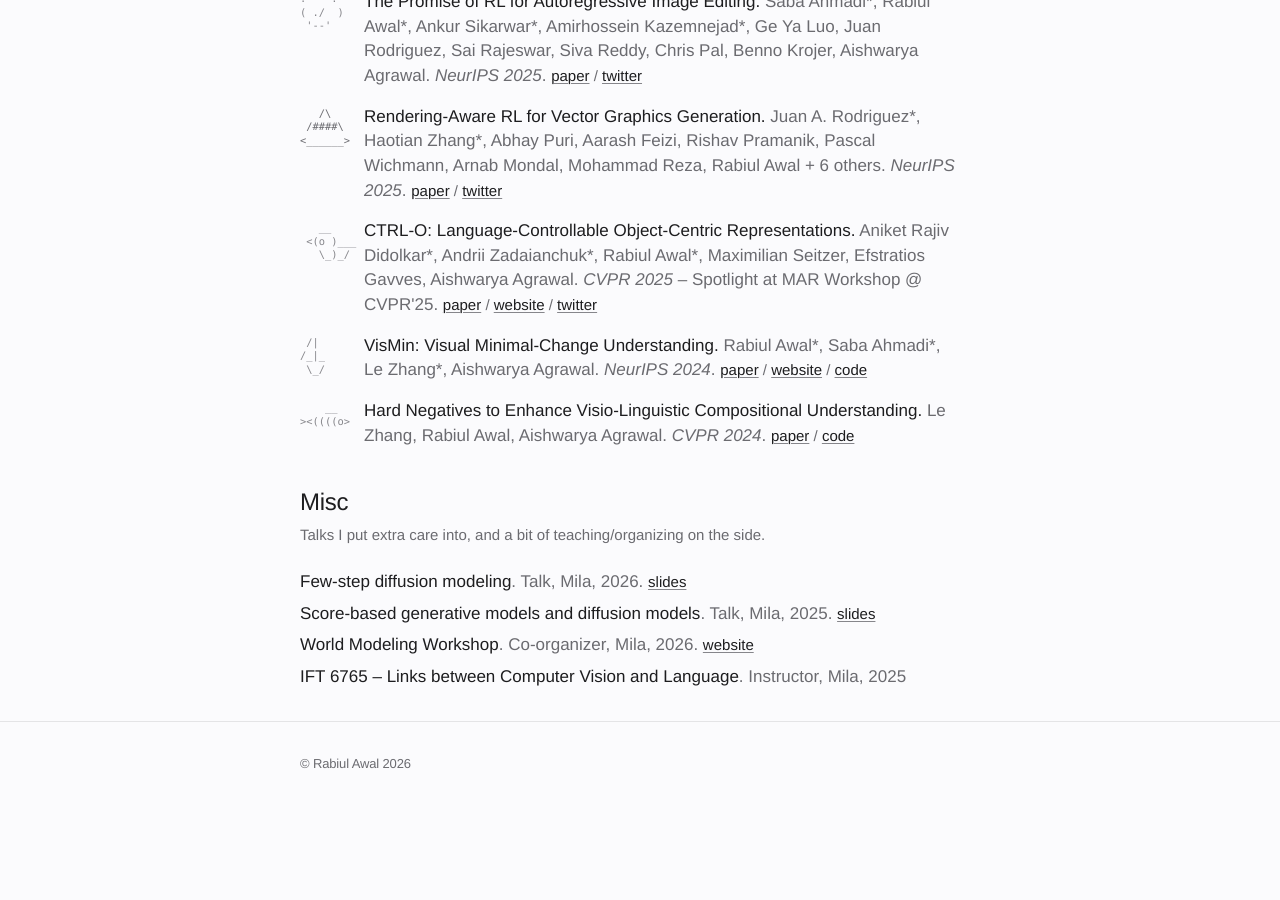
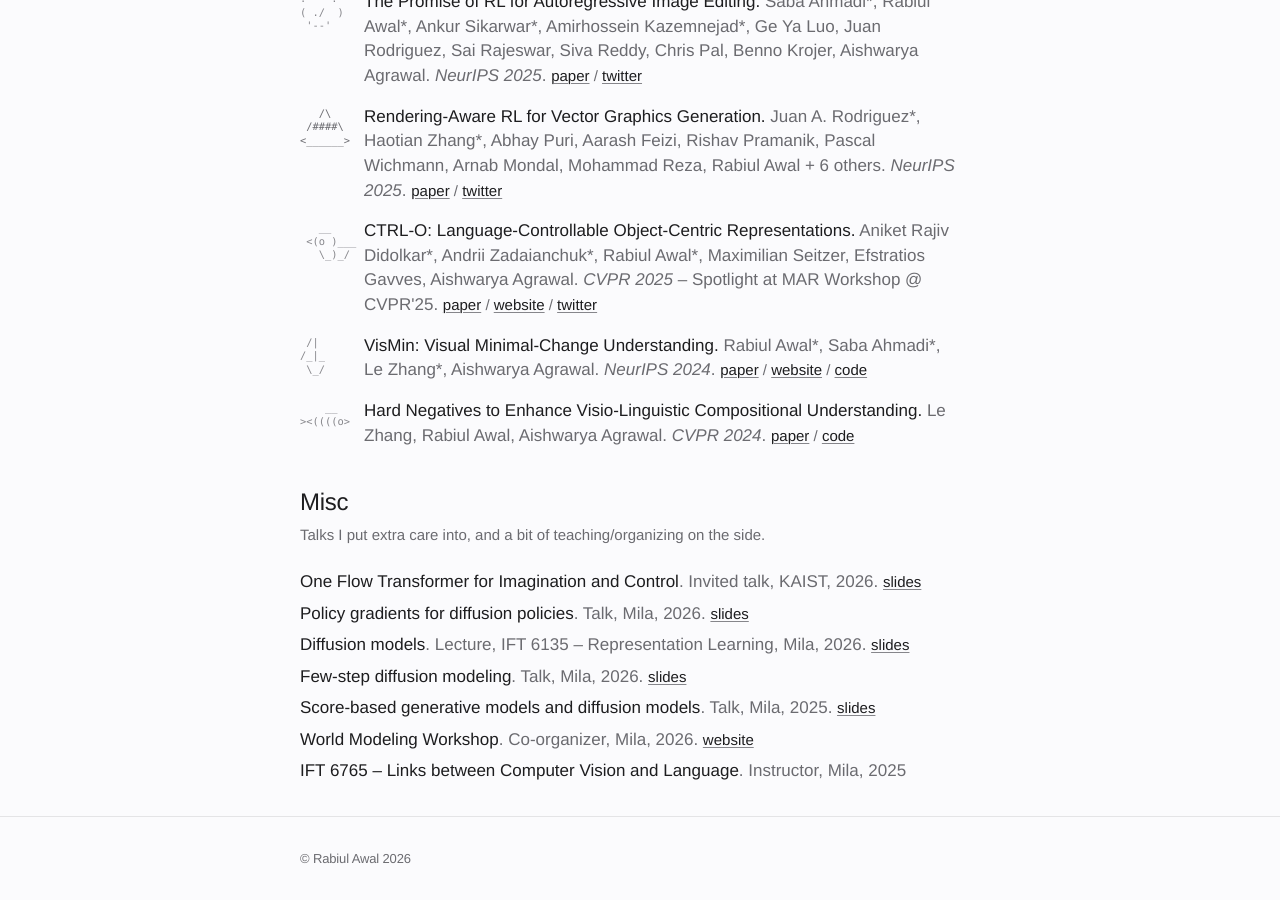
Before and after one commit to rabiulcste/rabiulcste.github.io, a Jekyll site: the page built from index.html, in a window 1280 px wide and 900 px high, scrolled down 1400 px. Built offline with Jekyll 4.4.1, drawn with Linux system fonts in a browser that asks for light colours; before the commit the page ends 2206 px from its top, so only the background shows below that.

Commit message:
Add KAIST DRIFT talk, policy gradients talk and IFT 6135 diffusion lecture slides

```diff
--- a/_includes/pages/about-misc.html
+++ b/_includes/pages/about-misc.html
@@ -2,6 +2,12 @@
 <p class="about-subheading-note">Talks I put extra care into, and a bit of teaching/organizing on the side.</p>
 
 <div class="misc-list" aria-label="Talks and other activities">
+  <p class="list-entry"><strong class="list-entry-title">One Flow Transformer for Imagination and Control</strong>. Invited talk, KAIST, 2026. <span class="link-group"><a href="{{ '/assets/drift-kaist-talk-2026-11-24.pptx' | relative_url }}">slides</a></span></p>
+
+  <p class="list-entry"><strong class="list-entry-title">Policy gradients for diffusion policies</strong>. Talk, Mila, 2026. <span class="link-group"><a href="{{ '/assets/policy-gradients-diffusion-talk-2026-11-19.pptx' | relative_url }}">slides</a></span></p>
+
+  <p class="list-entry"><strong class="list-entry-title">Diffusion models</strong>. Lecture, IFT 6135 &ndash; Representation Learning, Mila, 2026. <span class="link-group"><a href="{{ '/assets/diffusion-models-lecture-ift6135-2026.pptx' | relative_url }}">slides</a></span></p>
+
   <p class="list-entry"><strong class="list-entry-title">Few-step diffusion modeling</strong>. Talk, Mila, 2026. <span class="link-group"><a href="{{ '/assets/flow-maps-lab-talk-2026-04-07.pdf' | relative_url }}">slides</a></span></p>
 
   <p class="list-entry"><strong class="list-entry-title">Score-based generative models and diffusion models</strong>. Talk, Mila, 2025. <span class="link-group"><a href="{{ '/assets/generative-models-lab-talk-2025-09-05.pdf' | relative_url }}">slides</a></span></p>
```
Also changed, not shown: 3 other files.
